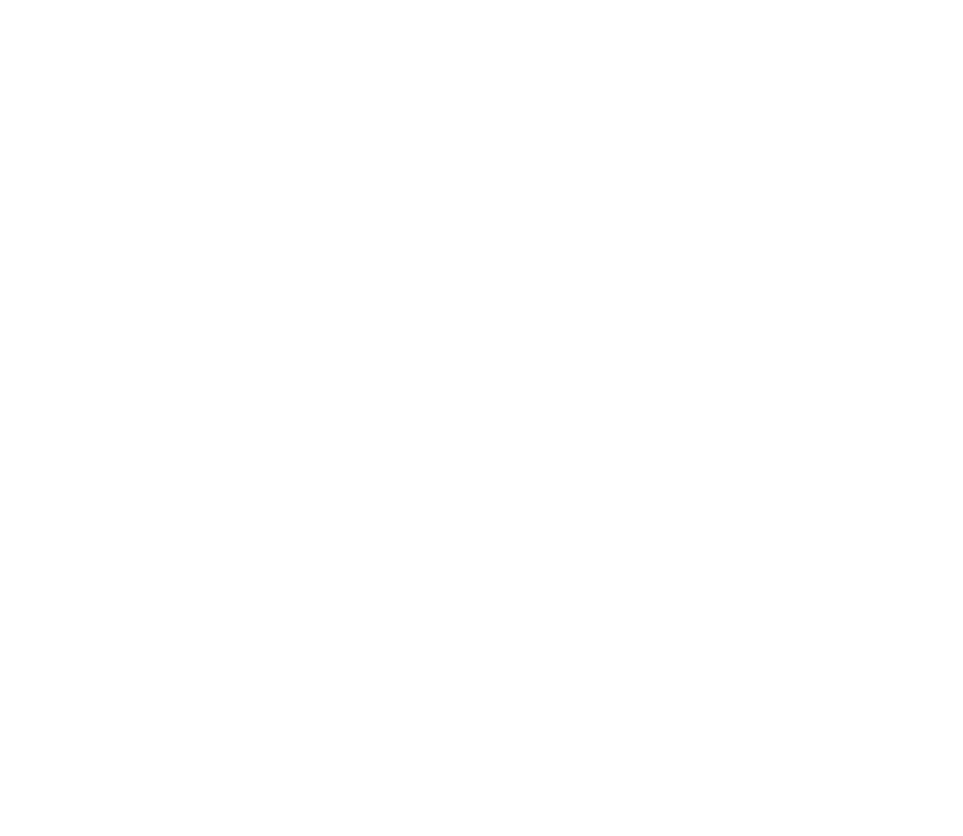
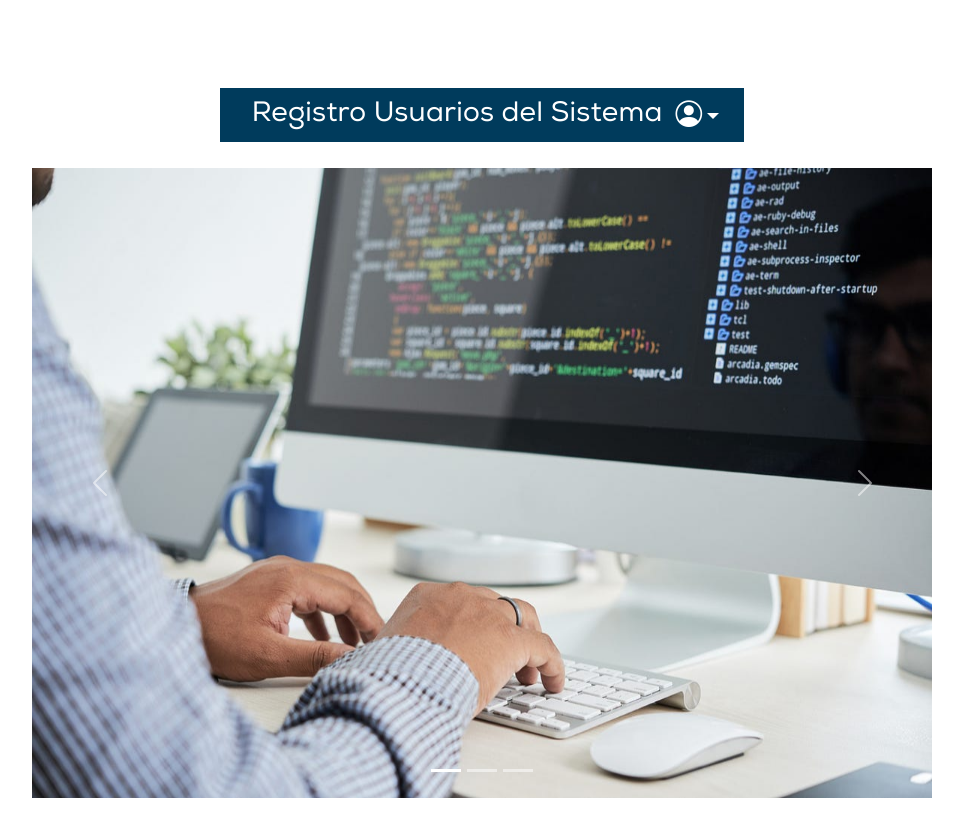
Before and after one commit to JonatanBadillo/App-Web-FCC, an Angular app in the folder computacion-webapp/: page /registro-usuarios in a window 1280 px wide. Shown: the part 712-1548 px from the top of the page, without its empty margins (158-1121 px from the left). Before the commit the page ends 800 px from the top, so only its background shows below. Built offline with nearby package versions, Linux system fonts and the light colour scheme.

Commit message:
Agregado carrusel de imágenes a la pantalla de registro

```diff
--- a/computacion-webapp/src/app/screens/registro-screen/registro-screen.component.html
+++ b/computacion-webapp/src/app/screens/registro-screen/registro-screen.component.html
@@ -36,4 +36,42 @@
       </section>
     </div>
   </div>
+</div><div class="wrapper">
+  <div class="section-registro">
+    <div class="header-registro">
+      <!-- Inyectamos el componente navbar -->
+      <app-navbar [tipo]="tipo"></app-navbar>
+    </div>
+    <div class="body-registro">
+      <section class="slider">
+        <div id="carouselExampleIndicators" class="carousel slide" data-bs-ride="true">
+          <div class="carousel-indicators">
+            <button type="button" data-bs-target="#carouselExampleIndicators" data-bs-slide-to="0" class="active" aria-current="true" aria-label="Slide 1"></button>
+            <button type="button" data-bs-target="#carouselExampleIndicators" data-bs-slide-to="1" aria-label="Slide 2"></button>
+            <button type="button" data-bs-target="#carouselExampleIndicators" data-bs-slide-to="2" aria-label="Slide 3"></button>
+          </div>
+          <div class="carousel-inner">
+            <div class="carousel-item active">
+              <img src="/assets/images/carousel_1.jpeg" class="d-block img-slider">
+            </div>
+            <div class="carousel-item">
+              <img src="assets/images/carousel_2.jpeg" class="d-block img-slider">
+            </div>
+            <div class="carousel-item">
+              <img src="assets/images/carousel_3.jpeg" class="d-block img-slider">
+            </div>
+          </div>
+          <button class="carousel-control-prev" type="button" data-bs-target="#carouselExampleIndicators" data-bs-slide="prev">
+            <span class="carousel-control-prev-icon" aria-hidden="true"></span>
+            <span class="visually-hidden">Previous</span>
+          </button>
+          <button class="carousel-control-next" type="button" data-bs-target="#carouselExampleIndicators" data-bs-slide="next">
+            <span class="carousel-control-next-icon" aria-hidden="true"></span>
+            <span class="visually-hidden">Next</span>
+          </button>
+        </div>
+      </section>
+
+    </div>
+  </div>
 </div>
```
